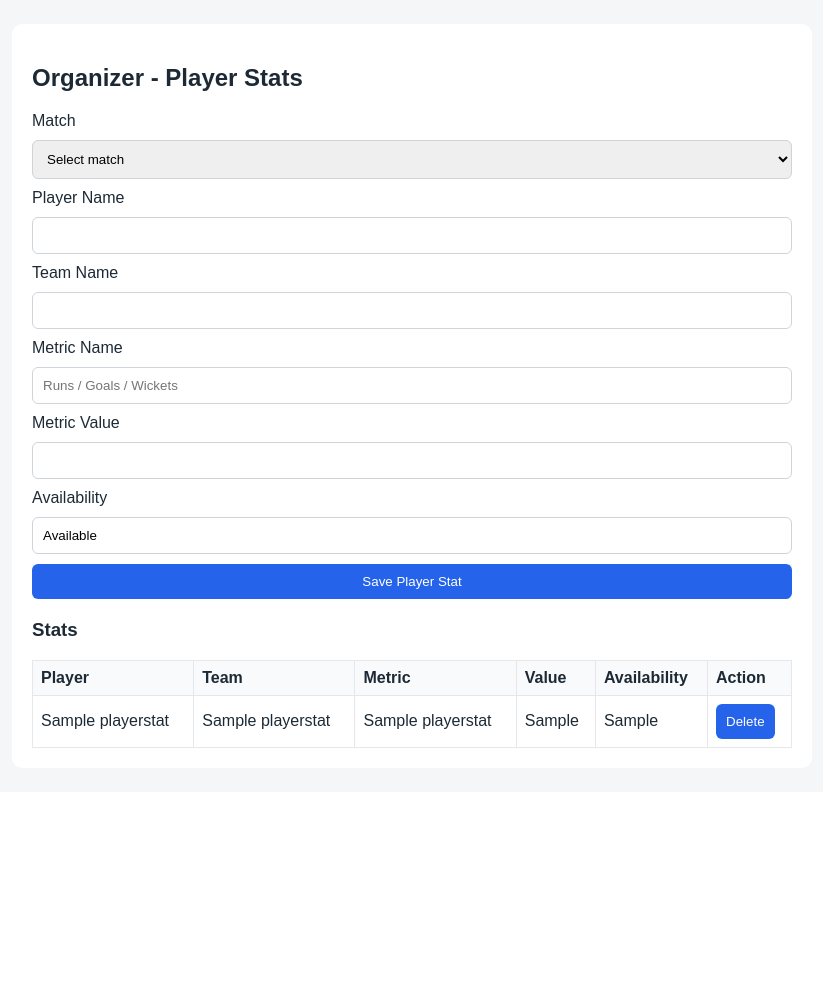
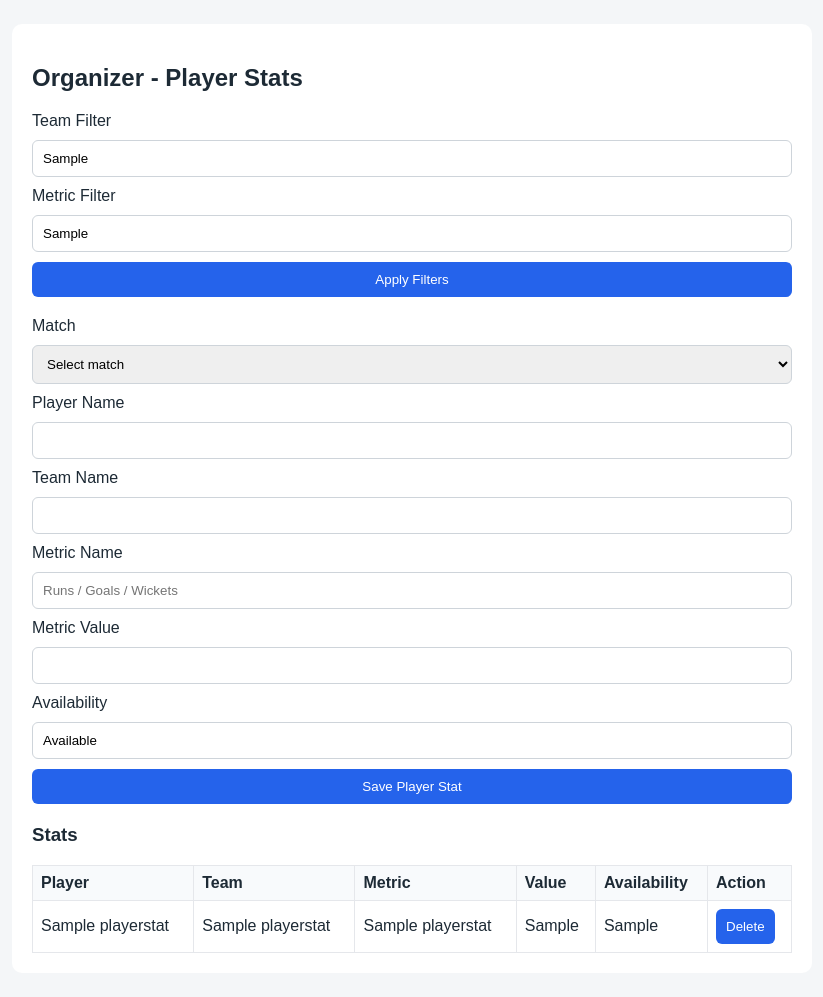
Before and after one commit to Frenil-0393/python-pro, a Django app: template django_project/templates/organizer/players.html in a window 1280 px wide. Shown: the part 42-1039 px from the top of the page, without its empty margins (228-1051 px from the left). Before the commit the page ends 790 px from the top, so only its background shows below. Run offline with Django 5.2, Linux system fonts and the light colour scheme; tables that the repository leaves empty hold one stand-in row (values such as "Sample post"); the template is opened without the code that fills it: values that come from a table or form of the project are taken from there, most other values are stand-ins (such as "Sample title", 1, 10 or a date in 2020).

Commit message:
Update players.html
update templates/organizer/players.html

```diff
--- a/django_project/templates/organizer/players.html
+++ b/django_project/templates/organizer/players.html
@@ -1,6 +1,13 @@
 {% extends 'shared/base.html' %}
 {% block content %}
 <h2>Organizer - Player Stats</h2>
+<form method="get" class="card">
+    <label>Team Filter</label>
+    <input name="team" type="text" value="{{ team_filter }}" placeholder="Team name">
+    <label>Metric Filter</label>
+    <input name="metric" type="text" value="{{ metric_filter }}" placeholder="Runs / Goals">
+    <button type="submit">Apply Filters</button>
+</form>
 <form method="post" class="card">
     {% csrf_token %}
     <label>Match</label>
```
